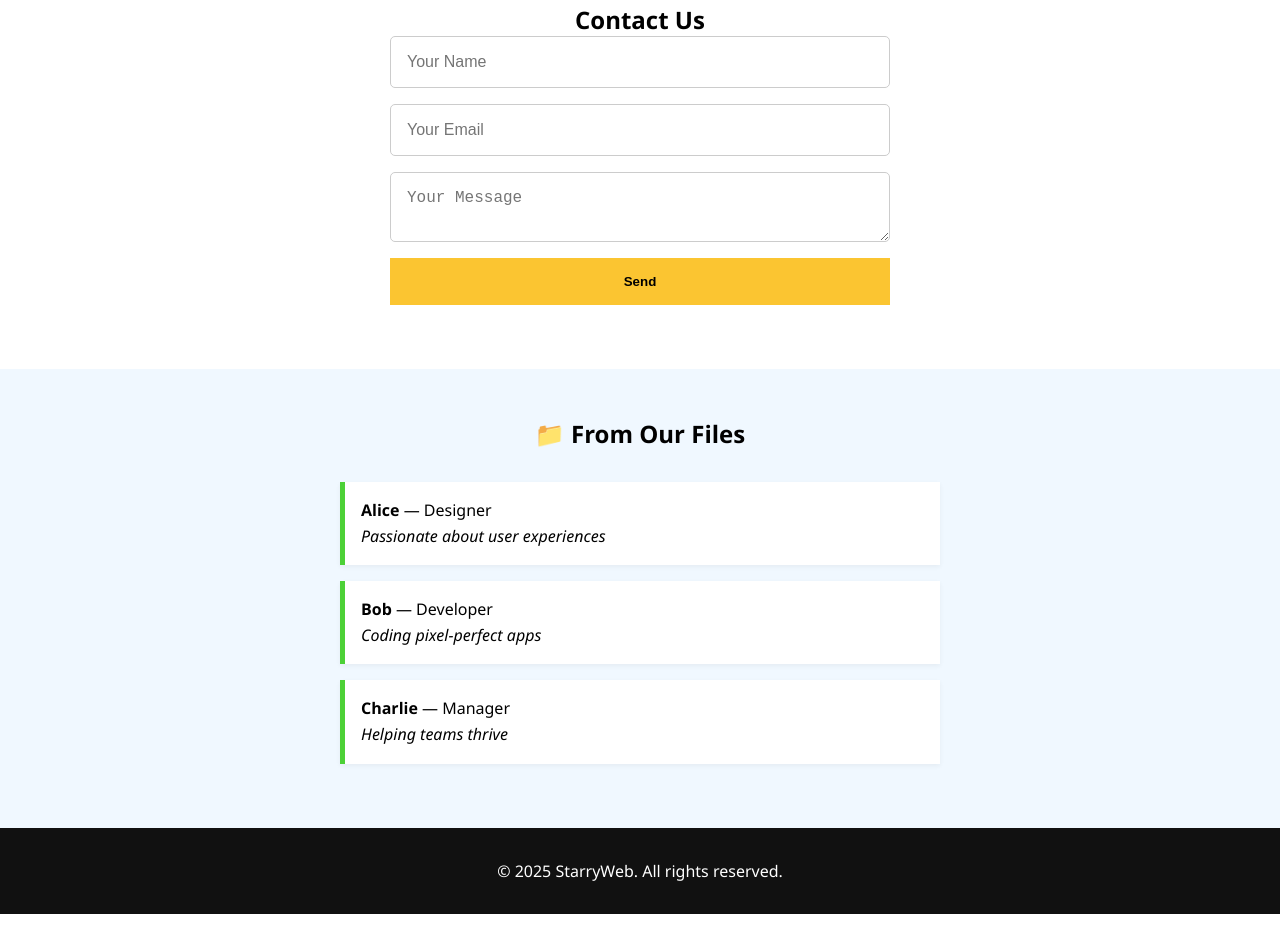
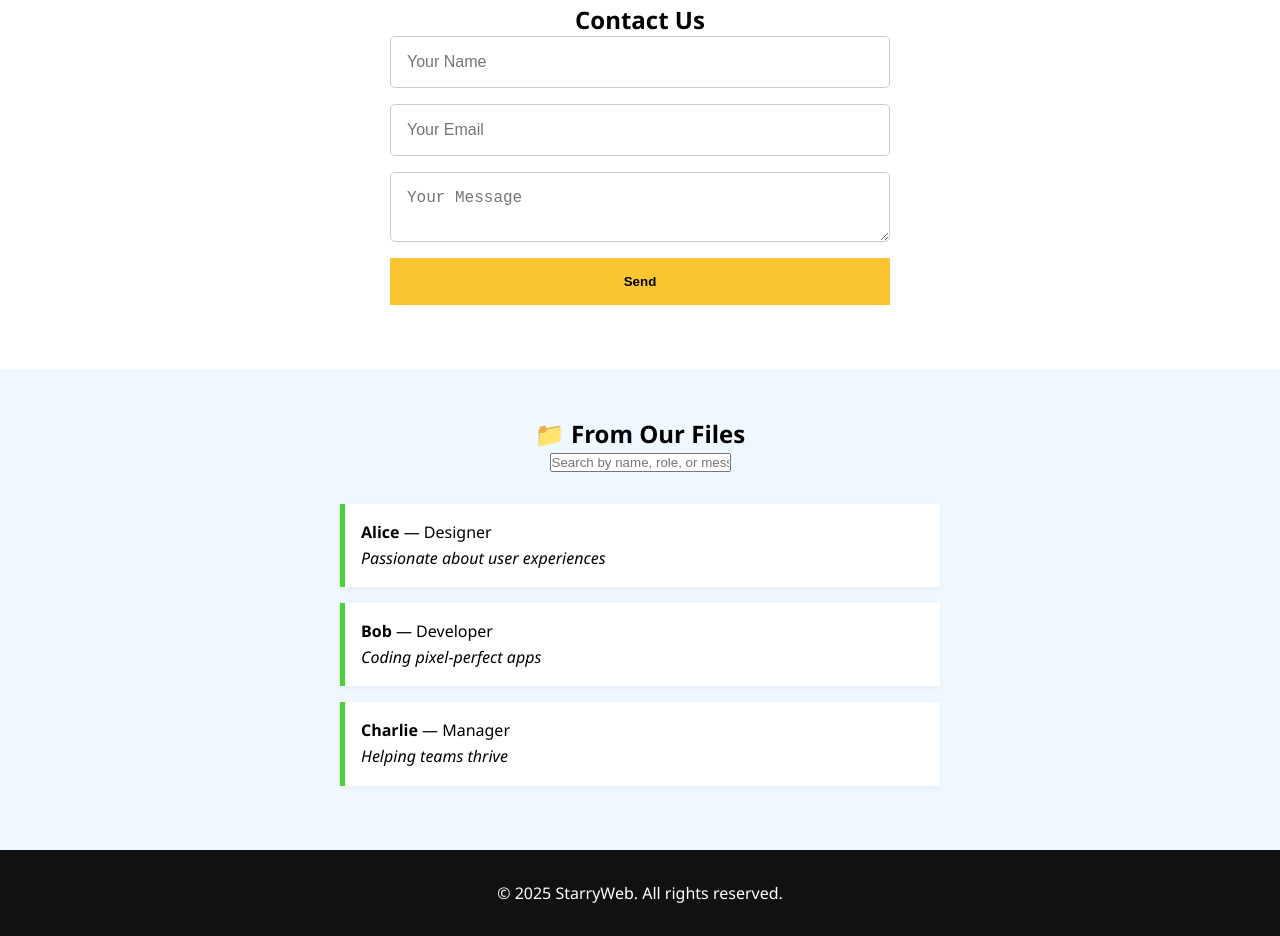
Before and after one commit to JonGreaves2004/flatfile, a website: page public/index.html in a window 1280 px wide. Shown: the part 860-1796 px from the top of the page. Before the commit the page ends 1774 px from the top, so only its background shows below. Drawn offline with Linux system fonts and the light colour scheme.

Commit message:
Update index.html

```diff
--- a/public/index.html
+++ b/public/index.html
@@ -59,7 +59,14 @@
 
   <section id="data-section" class="data-section">
     <h2>📁 From Our Files</h2>
-    <ul id="data-list"></ul>
+    <input
+  type="text"
+  id="search-input"
+  placeholder="Search by name, role, or message..."
+  class="search-box"
+/>
+<ul id="data-list"></ul>
+
   </section>
 
   <footer class="footer">
```
